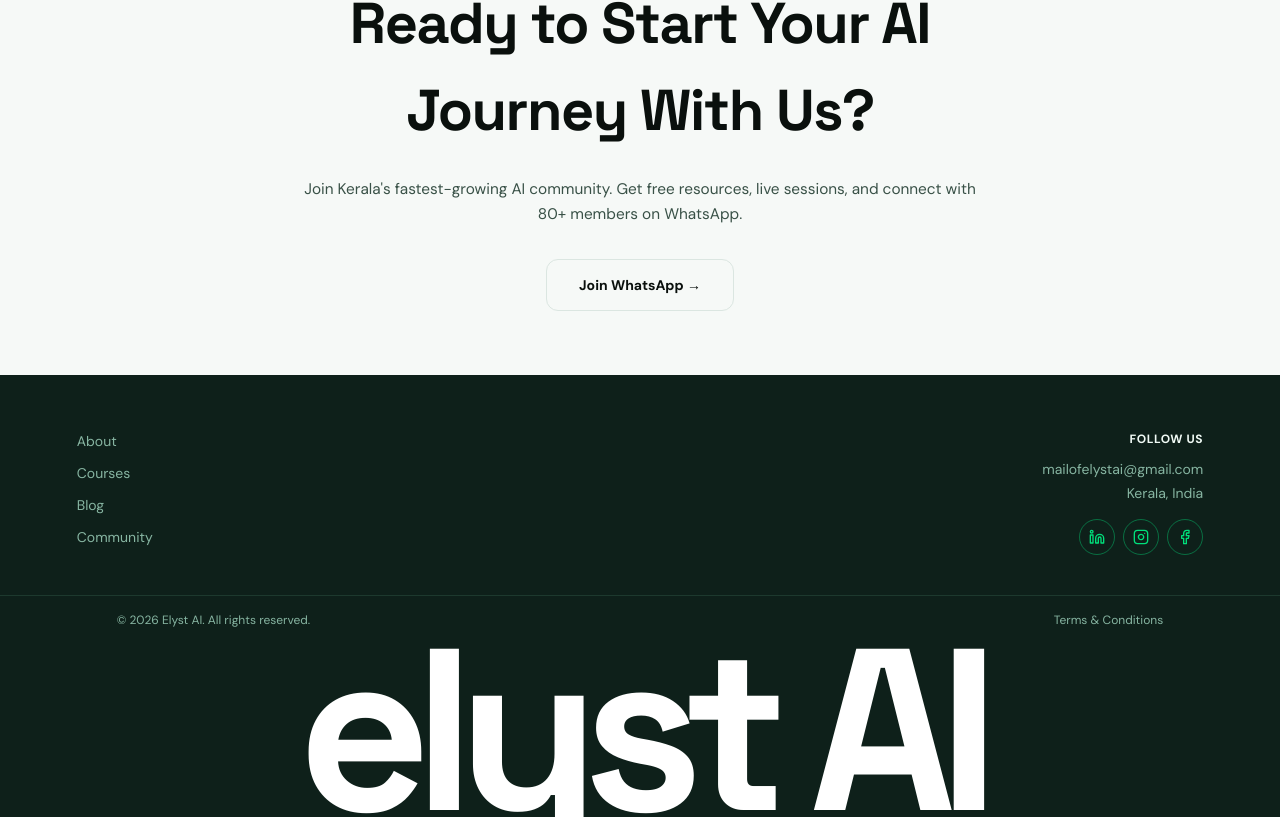
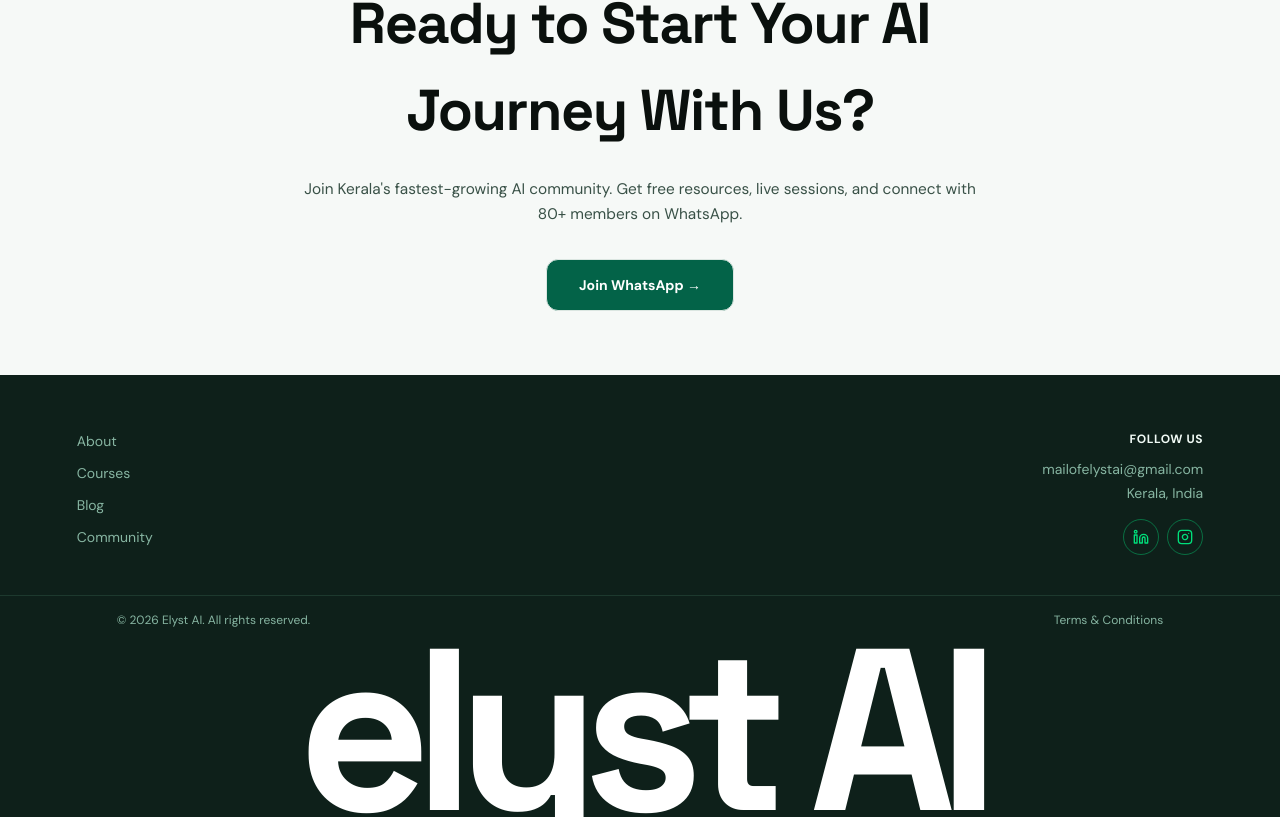
Before and after one commit to Elyst-AI-Git/elyst-ai-landing-page, a React (Vite) app: page / in a window 1280 px wide. Shown: the part 4363-5180 px from the top of the page. Built offline with nearby package versions, Linux system fonts and the light colour scheme.

Commit message:
feat: update community and footer components
- Replace Get Started with styled Join WhatsApp button
- Add LinkedIn and Instagram redirect URLs to footer social icons

```diff
--- a/src/components/Community.jsx
+++ b/src/components/Community.jsx
@@ -37,16 +37,13 @@
           {...anim(0.45)}
           className="flex justify-center"
         >
-          {/* <button className="font-body font-bold text-sm bg-primary text-primary-foreground rounded-button h-13 px-8 hover:opacity-90 transition-opacity min-h-12">
-            Get Started
-          </button> */}
-          <a
-            href="https://wa.me/91XXXXXXXXXX"
-            className="font-body font-bold text-sm text-text-primary rounded-button h-13 px-8 flex items-center justify-center hover:border-primary hover:text-primary transition-all duration-200 min-h-12"
+          <button
+            onClick={() => window.open('https://chat.whatsapp.com/Lq59BpZAz4dC2pWP5vKOjO', '_blank')}
+            className="font-body font-bold text-sm bg-primary text-primary-foreground rounded-button h-13 px-8 flex items-center justify-center hover:opacity-90 transition-opacity min-h-12"
             style={{ border: "1.5px solid hsl(var(--border))" }}
           >
             Join WhatsApp →
-          </a>
+          </button>
         </motion.div>
       </div>
     </section>
--- a/src/components/Footer.jsx
+++ b/src/components/Footer.jsx
@@ -10,13 +10,28 @@
 					{/* Left - Nav Links */}
 					<nav className="flex flex-col gap-3 items-start">
 						{navLinks.map((link) => (
-              <a
+							<button
 								key={link}
 								href={`#${link.toLowerCase()}`}
+								onClick={() => {
+									if (link == "Courses") {
+										window.open("https://elystai.course.link", "_blank");
+										return;
+									}
+									if (link === "Blog") {
+										window.open("https://elystai-newsletter.beehiiv.com/", "_blank");
+										return;
+									}
+                                    if (link === "Community") {
+										window.open("https://chat.whatsapp.com/Lq59BpZAz4dC2pWP5vKOjO", "_blank");
+										return;
+									}
+                                    document.getElementById("about")?.scrollIntoView({ behavior: "smooth" });
+								}}
 								className="font-body text-sm text-text-muted-dark hover:text-accent transition-colors duration-200"
 							>
 								{link}
-              </a>
+							</button>
 						))}
 					</nav>
 
@@ -32,13 +47,14 @@
 						<p className="font-body text-sm text-text-muted-dark mb-4">Kerala, India</p>
 						<div className="flex gap-2 md:justify-end">
 							{[
-                { label: "LinkedIn", icon: <Linkedin size={16} /> },
-                { label: "Instagram", icon: <Instagram size={16} /> },
-                { label: "Facebook", icon: <Facebook size={16} /> },
+								{ label: "LinkedIn", icon: <Linkedin size={16} />, url: "https://www.linkedin.com/company/elyst-ai/" },
+								{ label: "Instagram", icon: <Instagram size={16} />, url: "https://www.instagram.com/elyst.ai/" },
 							].map((s) => (
 								<a
 									key={s.label}
-                  href="#"
+									href={s.url}
+									target="_blank"
+									rel="noopener noreferrer"
 									className="w-9 h-9 rounded-full border border-accent/40 flex items-center justify-center text-accent hover:bg-accent hover:text-accent-foreground transition-all duration-200"
 									aria-label={s.label}
 								>
@@ -59,10 +75,7 @@
 			</div>
 
 			{/* Large brand text at bottom - fully visible */}
-      <div
-        className="w-full overflow-hidden flex items-end justify-center pointer-events-none select-none px-4"
-        style={{ lineHeight: 0.75 }}
-      >
+			<div className="w-full overflow-hidden flex items-end justify-center pointer-events-none select-none px-4" style={{ lineHeight: 0.75 }}>
 				<span
 					className="font-display font-bold text-white block text-center whitespace-nowrap"
 					style={{
```
Lines whose indentation alone changed are shown as unchanged.
